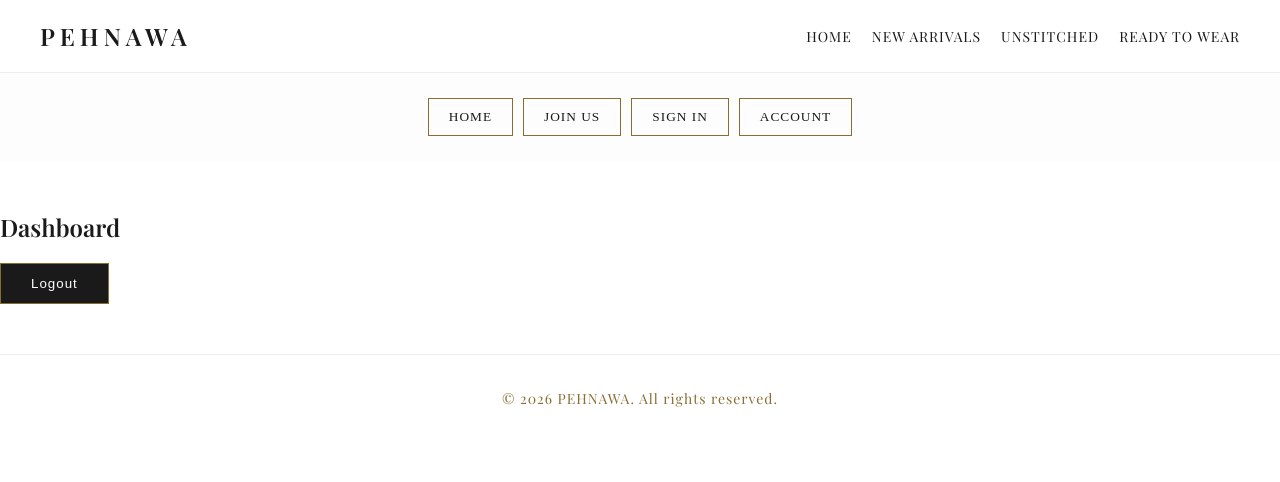
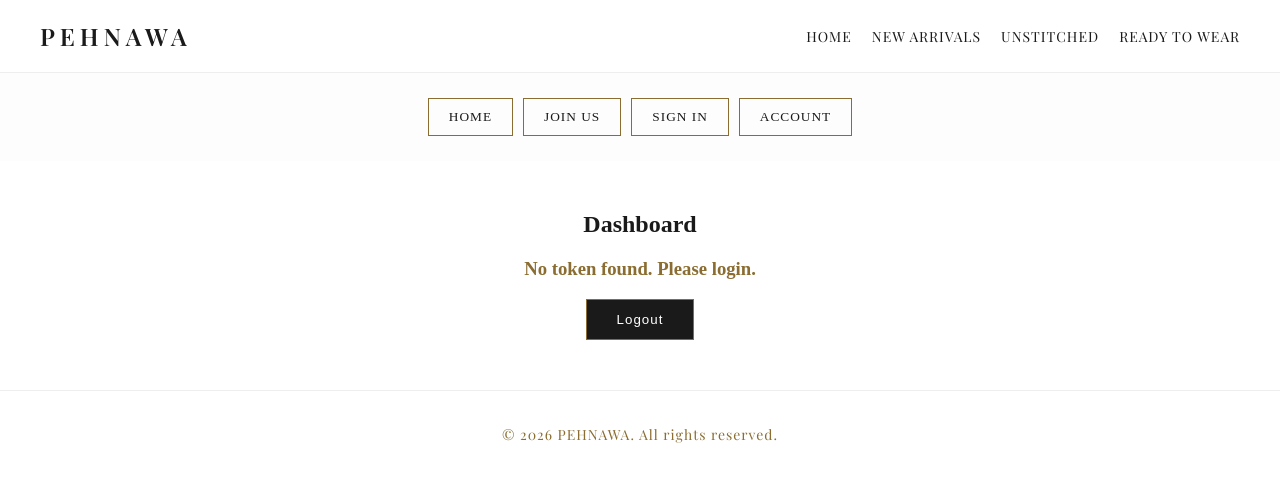
Before and after one commit to wazirshakirali09-cmyk/pehnawa-brand, a React (Vite) app: page / in a window 1280 px wide. Both pictures are taken after a click on the button "ACCOUNT". Shown: the top 482 px of the page. Built offline with nearby package versions, Linux system fonts and the light colour scheme; no server answers.

Commit message:
Update loading message and improve logout behavior

```diff
--- a/src/Dashboard.jsx
+++ b/src/Dashboard.jsx
@@ -1,11 +1,17 @@
 import { useEffect, useState } from "react";
 
 function Dashboard() {
-  const [message, setMessage] = useState("");
+  const [message, setMessage] = useState("Loading...");
 
   useEffect(() => {
     const getProfile = async () => {
+      try {
         const token = localStorage.getItem("token");
+
+        if (!token) {
+          setMessage("No token found. Please login.");
+          return;
+        }
 
         const res = await fetch("http://localhost:5000/profile", {
           headers: {
@@ -15,6 +21,10 @@ function Dashboard() {
 
         const data = await res.text();
         setMessage(data);
+      } catch (error) {
+        setMessage("Error loading profile ❌");
+        console.log(error);
+      }
     };
 
     getProfile();
@@ -23,13 +33,20 @@ function Dashboard() {
   const handleLogout = () => {
     localStorage.removeItem("token");
     alert("Logged out ✅");
-    window.location.reload(); // page refresh
+    window.location.href = "/";
   };
 
   return (
-    <div style={{ marginTop: "50px" }}>
+    <div
+      style={{
+        marginTop: "50px",
+        textAlign: "center",
+        fontFamily: "serif"
+      }}
+    >
       <h2>Dashboard</h2>
-      <h3>{message}</h3>
+
+      <h3 style={{ color: "#8b6d31" }}>{message}</h3>
 
       <button onClick={handleLogout}>Logout</button>
     </div>
```
Lines whose indentation alone changed are shown as unchanged.
